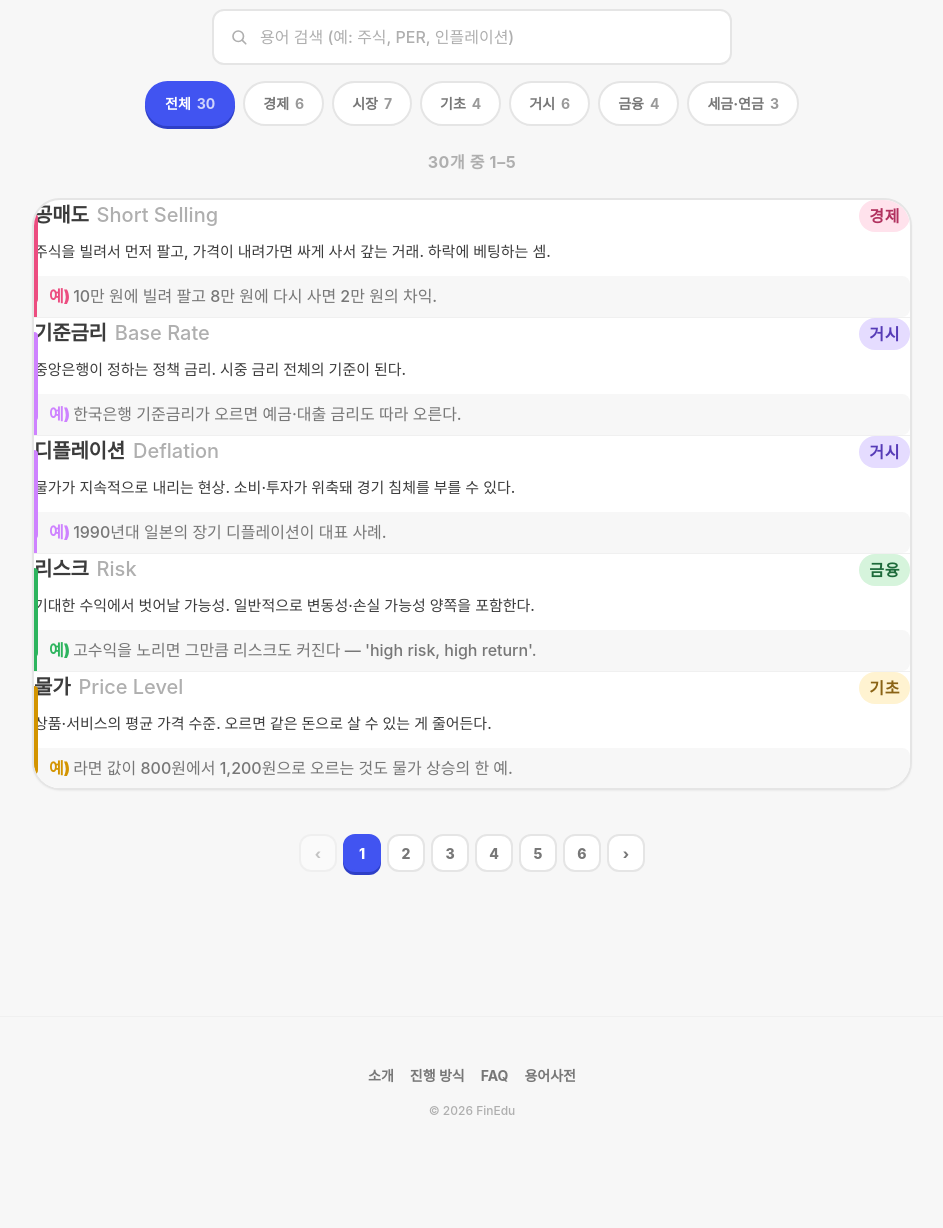
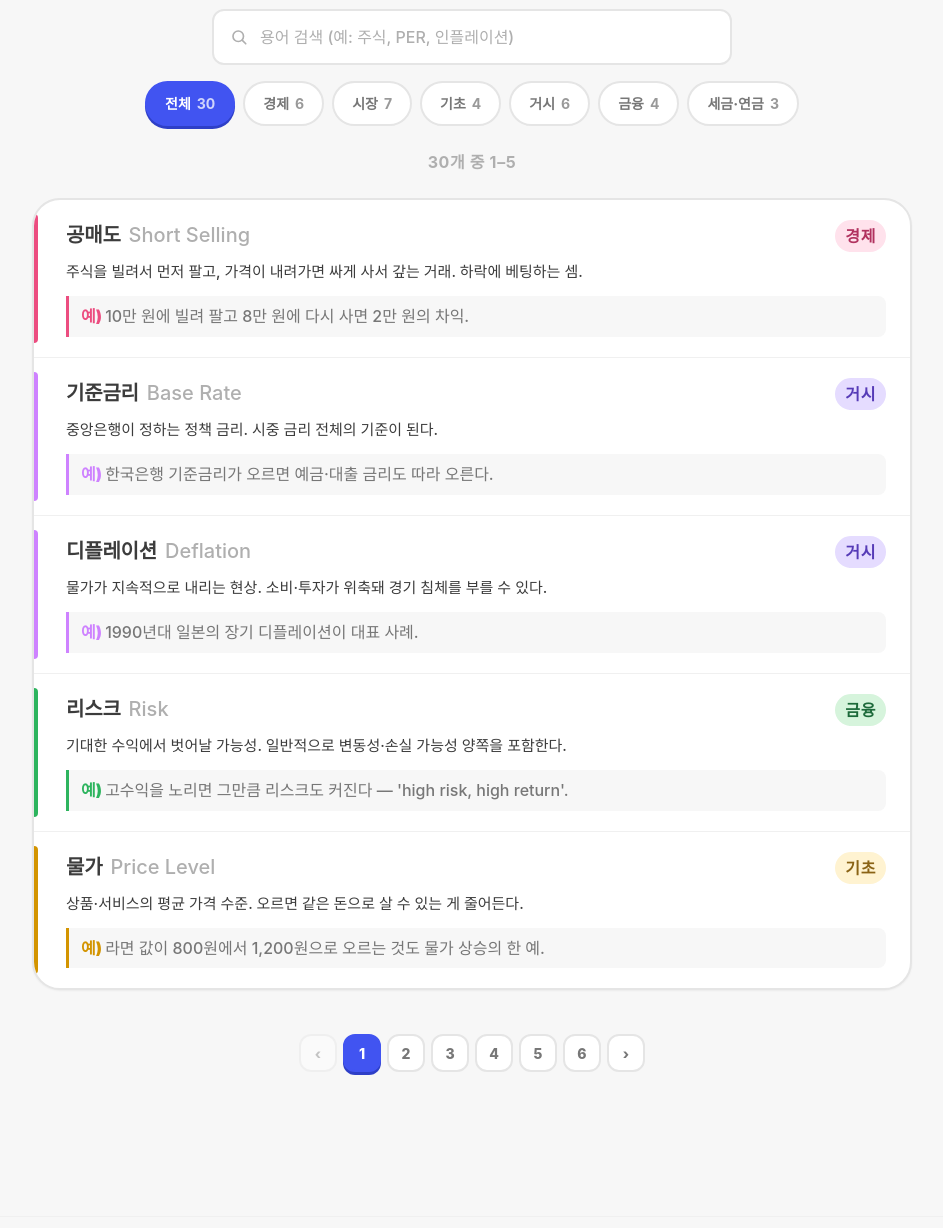
Before and after one commit to cau-citcwalker/StdWebTech, a PHP site: page /terms.html in a window 1280 px wide. Shown: the part 369-1597 px from the top of the page, without its empty margins (168-1111 px from the left). Before the commit the page ends 1484 px from the top, so only its background shows below. Run offline with PHP 8.4, Linux system fonts and the light colour scheme; some web fonts are replaced.

Commit message:
fix(css): replace undefined var(--space-7) → --space-8 (terms / qna)
--space-7 토큰은 디자인 시스템에 존재하지 않음 (1,2,3,4,5,6,8,10,12,...).
shorthand padding 의 한 자리에 invalid var() 가 들어가면 선언 전체가
무효화 → 컴포넌트가 padding 0 으로 폴백.

- terms.css .term-card: padding-left 가 0 이라 컬러 보더 띠 (left:0, w:4px)
  가 첫 글자 위에 깔려 다크모드에서 글자가 깨져 보임.
- qna.css .qna-post: 좌우 패딩이 0 으로 렌더.

둘 다 --space-8 (32px) 로 교체.

```diff
--- a/assets/css/qna.css
+++ b/assets/css/qna.css
@@ -196,7 +196,7 @@ body { background: var(--color-bg-soft); }
   background: var(--color-bg-card);
   border: 2px solid var(--color-border);
   border-radius: var(--radius-2xl);
-  padding: var(--space-6) var(--space-7);
+  padding: var(--space-6) var(--space-8);
   display: flex;
   flex-direction: column;
   gap: var(--space-4);
--- a/assets/css/terms.css
+++ b/assets/css/terms.css
@@ -179,7 +179,7 @@ body { background: var(--color-bg-soft); }
   display: flex;
   flex-direction: column;
   gap: var(--space-2);
-  padding: var(--space-5) var(--space-6) var(--space-5) var(--space-7);
+  padding: var(--space-5) var(--space-6) var(--space-5) var(--space-8);
   border: 0;
   border-bottom: 1px solid var(--color-divider);
   border-radius: 0;
```
